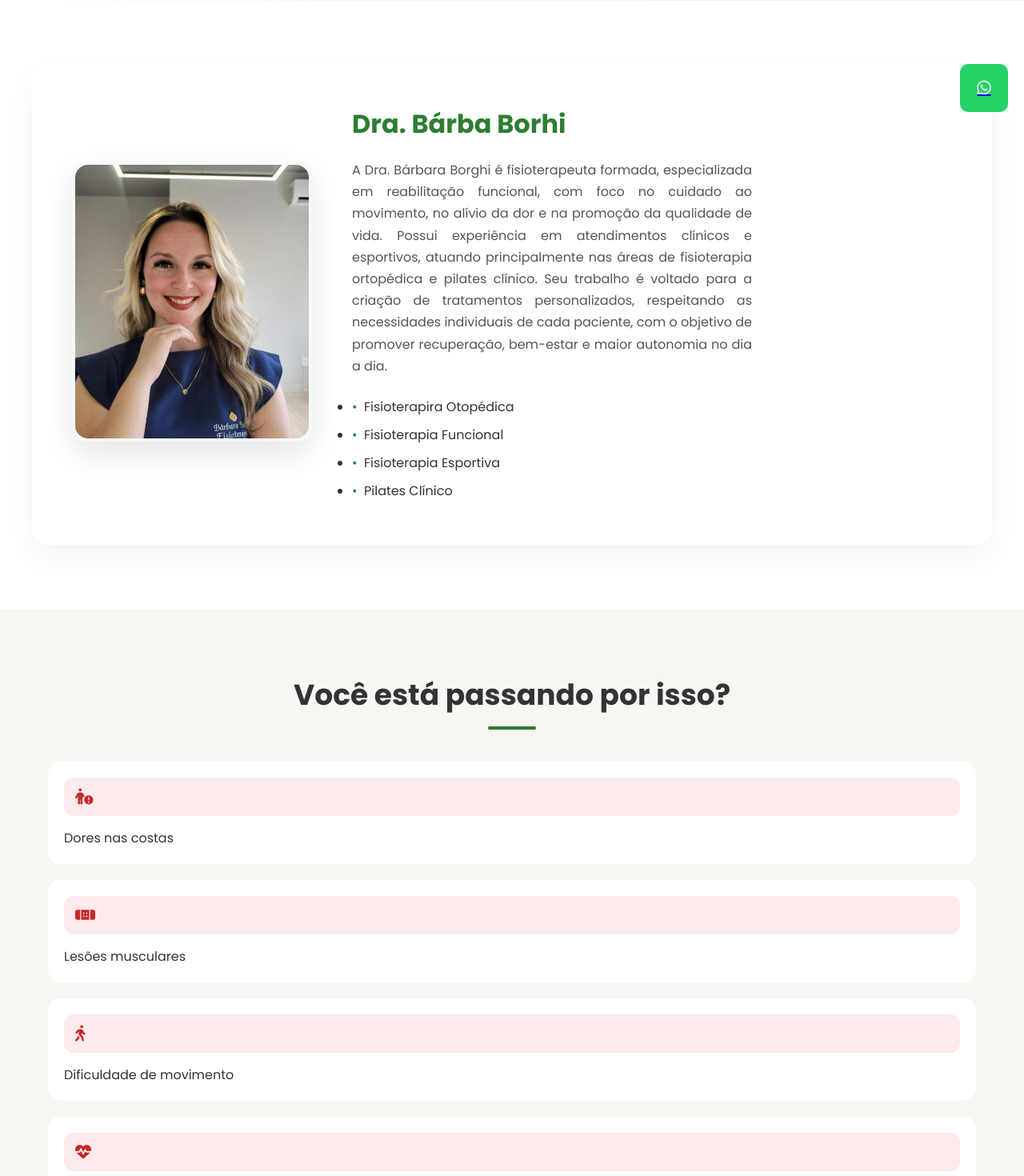
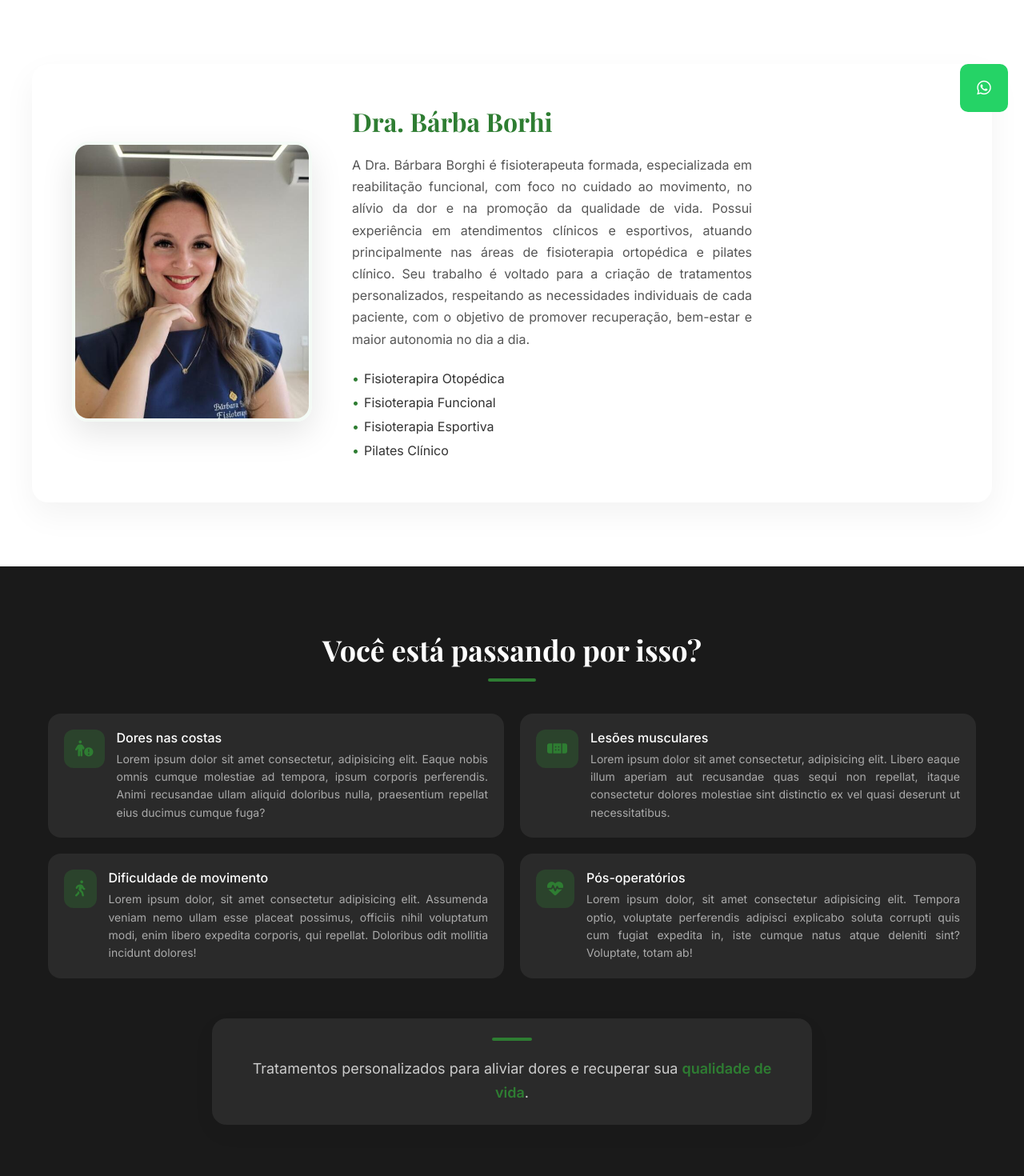
Before and after one commit to gustavoagsilva/mov-saude-react, a React (Vite) app: page / in a window 1280 px wide. Shown: the part 640-2110 px from the top of the page at 80% size. Built offline with nearby package versions, Linux system fonts and the light colour scheme.

Commit message:
feat: upgrade Problems component with dark theme and card descriptions

```diff
--- a/index.html
+++ b/index.html
@@ -5,7 +5,7 @@
     <link rel="icon" type="image/svg+xml" href="/favicon.svg" />
     <meta name="viewport" content="width=device-width, initial-scale=1.0" />
     <link
-      href="https://fonts.googleapis.com/css2?family=Poppins:wght@300;400;600;700&display=swap"
+      href="https://fonts.googleapis.com/css2?family=Playfair+Display:wght@400;700&family=Inter:wght@300;400;500;600&display=swap"
       rel="stylesheet"
     />
     <link
--- a/src/components/Header/Header.css
+++ b/src/components/Header/Header.css
@@ -16,14 +16,22 @@
 }
 
 .header__logo {
+  display: flex;
+  flex-direction: column;
   font-size: 22px;
   font-weight: 700;
   color: var(--primary-color);
 }
 
+.header__logo > span {
+  font-size: 10px;
+  font-weight: 400;
+}
+
 .header__menu {
   display: flex;
   gap: 25px;
+  list-style: none;
 }
 
 .header__menu a {
--- a/src/components/Header/Header.jsx
+++ b/src/components/Header/Header.jsx
@@ -6,7 +6,9 @@ function Header() {
   return (
     <header className="header">
       <div className="header__container container">
-        <h1 className="header__logo">Mov Saúde</h1>
+        <h1 className="header__logo">
+          Mov Saúde <span>Fisioterapia e Pilates</span>
+        </h1>
         <nav className="header__nav">
           <ul className={`header__menu ${open ? "header__menu--open" : ""}`}>
             <li>
--- a/src/components/Problems/Problems.css
+++ b/src/components/Problems/Problems.css
@@ -1,16 +1,17 @@
 .problems {
-  background: #f8f6f2;
+  background: #1a1a1a;
   padding: 80px 0;
 }
 
 .problems__grid {
   display: grid;
-  grid-template-columns: (2, 1fr);
+  grid-template-columns: repeat(2, 1fr);
   gap: 20px;
   margin-top: 40px;
 }
 
 .problems__title {
+  color: white;
   font-size: 36px;
   margin-bottom: 15px;
   text-align: center;
@@ -27,14 +28,22 @@
 }
 
 .problems__item {
+  display: flex;
   padding: 20px;
   border-radius: 16px;
   gap: 15px;
   transition: 0.3s;
   color: #555;
-  display: grid;
-  align-items: center;
-  background-color: white;
+  align-items: flex-start;
+  background-color: #2a2a2a;
+}
+
+.problems__item-description {
+  text-align: justify;
+  font-size: 14px;
+  color: #aaa;
+  margin-top: 6px;
+  line-height: 1.6;
 }
 
 .problems__item:hover {
@@ -44,26 +53,26 @@
 
 .problems__item i {
   font-size: 20px;
-  color: #c62828;
-  background-color: #fdeaea;
+  color: var(--primary-color);
+  background-color: rgba(46, 125, 50, 0.3);
   padding: 14px;
   border-radius: 12px;
 }
 
 .problems__item span {
   font-weight: 500;
-  color: #333;
+  color: white;
 }
 
 .problems__text {
+  color: #ccc;
   max-width: 750px;
   margin: 50px auto 0;
   padding: 24px 32px;
   text-align: center;
   font-size: 18px;
   line-height: 1.7;
-  color: #444;
-  background: rgba(255, 255, 255, 0.7);
+  background: #2a2a2a;
   border-radius: 18px;
   backdrop-filter: blur(10px);
   box-shadow: 0 10px 30px rgba(0, 0, 0, 0.04);
--- a/src/components/Problems/Problems.jsx
+++ b/src/components/Problems/Problems.jsx
@@ -8,19 +8,51 @@ function Problems() {
         <div className="problems__grid">
           <div className="problems__item">
             <i className="fas fa-person-circle-exclamation"></i>
-            <span>Dores nas costas</span>
+            <div>
+              <span>Dores nas costas</span>
+              <p className="problems__item-description">
+                Lorem ipsum dolor sit amet consectetur, adipisicing elit. Eaque
+                nobis omnis cumque molestiae ad tempora, ipsum corporis
+                perferendis. Animi recusandae ullam aliquid doloribus nulla,
+                praesentium repellat eius ducimus cumque fuga?
+              </p>
+            </div>
           </div>
           <div className="problems__item">
             <i className="fas fa-bandage"></i>
-            <span>Lesões musculares</span>
+            <div>
+              <span>Lesões musculares</span>
+              <p className="problems__item-description">
+                Lorem ipsum dolor sit amet consectetur, adipisicing elit. Libero
+                eaque illum aperiam aut recusandae quas sequi non repellat,
+                itaque consectetur dolores molestiae sint distinctio ex vel
+                quasi deserunt ut necessitatibus.
+              </p>
+            </div>
           </div>
           <div className="problems__item">
             <i className="fas fa-person-walking"></i>
-            <span>Dificuldade de movimento</span>
+            <div>
+              <span>Dificuldade de movimento</span>
+              <p className="problems__item-description">
+                Lorem ipsum dolor, sit amet consectetur adipisicing elit.
+                Assumenda veniam nemo ullam esse placeat possimus, officiis
+                nihil voluptatum modi, enim libero expedita corporis, qui
+                repellat. Doloribus odit mollitia incidunt dolores!
+              </p>
+            </div>
           </div>
           <div className="problems__item">
             <i className="fas fa-heart-pulse"></i>
-            <span>Pós-operatórios</span>
+            <div>
+              <span>Pós-operatórios</span>
+              <p className="problems__item-description">
+                Lorem ipsum dolor, sit amet consectetur adipisicing elit.
+                Tempora optio, voluptate perferendis adipisci explicabo soluta
+                corrupti quis cum fugiat expedita in, iste cumque natus atque
+                deleniti sint? Voluptate, totam ab!
+              </p>
+            </div>
           </div>
         </div>
         <p className="problems__text">
--- a/src/components/Professional/Professional.css
+++ b/src/components/Professional/Professional.css
@@ -41,6 +41,7 @@
 
 .professional__list {
   margin-top: 20px;
+  list-style: none;
 }
 
 .professional__item {
--- a/src/components/WhatsAppButton/WhatsAppButton.css
+++ b/src/components/WhatsAppButton/WhatsAppButton.css
@@ -12,6 +12,7 @@
   display: flex;
   justify-content: center;
   align-items: center;
+  text-decoration: none;
 }
 
 .whats__button i {
--- a/src/index.css
+++ b/src/index.css
@@ -14,8 +14,14 @@
 }
 
 body {
-  font-family: "Poppins", sans-serif;
+  font-family: "Inter", sans-serif;
   color: var(--text-color);
+}
+
+h1,
+h2,
+h3 {
+  font-family: "Playfair Display", serif;
 }
 
 .container {
```
